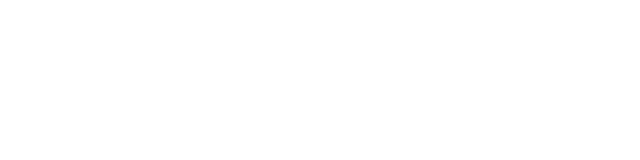
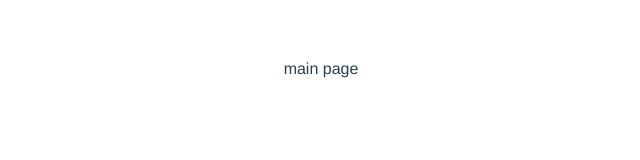
Before and after one commit to bcac01/blockchain-exchange, a Vue app: page /main in a window 1280 px wide. Shown: the top 160 px of the page, without its empty margins (319-959 px from the left). Built offline with nearby package versions, Linux system fonts and the light colour scheme.

Commit message:
feat(Router): add all routes

```diff
--- a/src/components/page/Main.vue
+++ b/src/components/page/Main.vue
@@ -0,0 +1,15 @@
+<template>
+    <div class="main">
+        main page
+    </div>
+</template>
+
+<script>
+export default {
+
+}
+</script>
+
+<style>
+
+</style>
--- a/src/router/router.js
+++ b/src/router/router.js
@@ -2,6 +2,7 @@
 import Router from 'vue-router'
 import Login from '../components/page/Login'
 import Register from '../components/page/Register'
+import Main from '../components/page/Main'
 
 
 Vue.use(Router)
@@ -24,6 +25,18 @@
             meta: {
                 title: 'Register'
             },
+        },
+        {
+            path: '/main',
+            name: 'Main',
+            component: Main,
+            meta: {
+                title: 'Main'
+            },
+        },
+        {
+            path: '/',
+            redirect: '/login'
         }
     ]
 })
```
